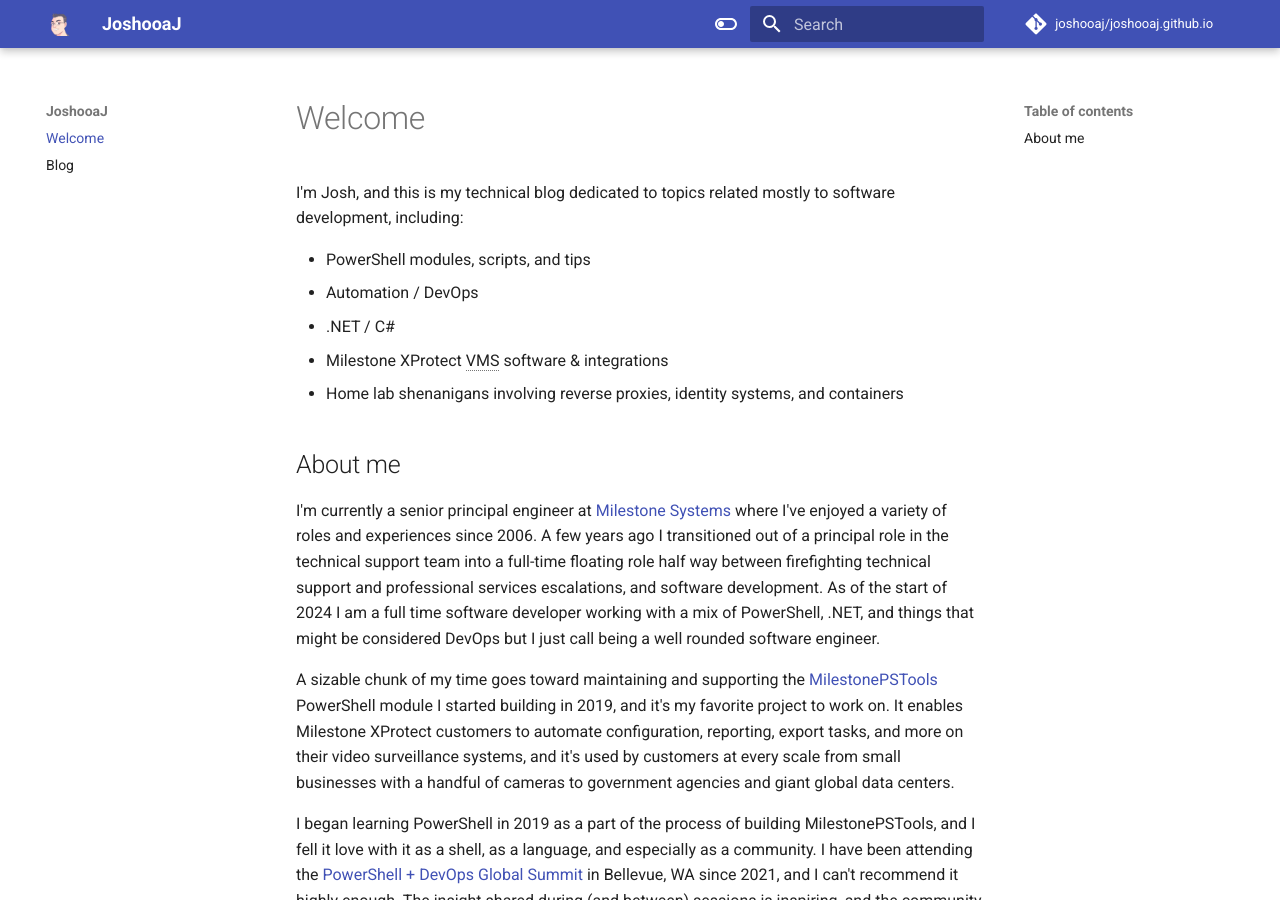
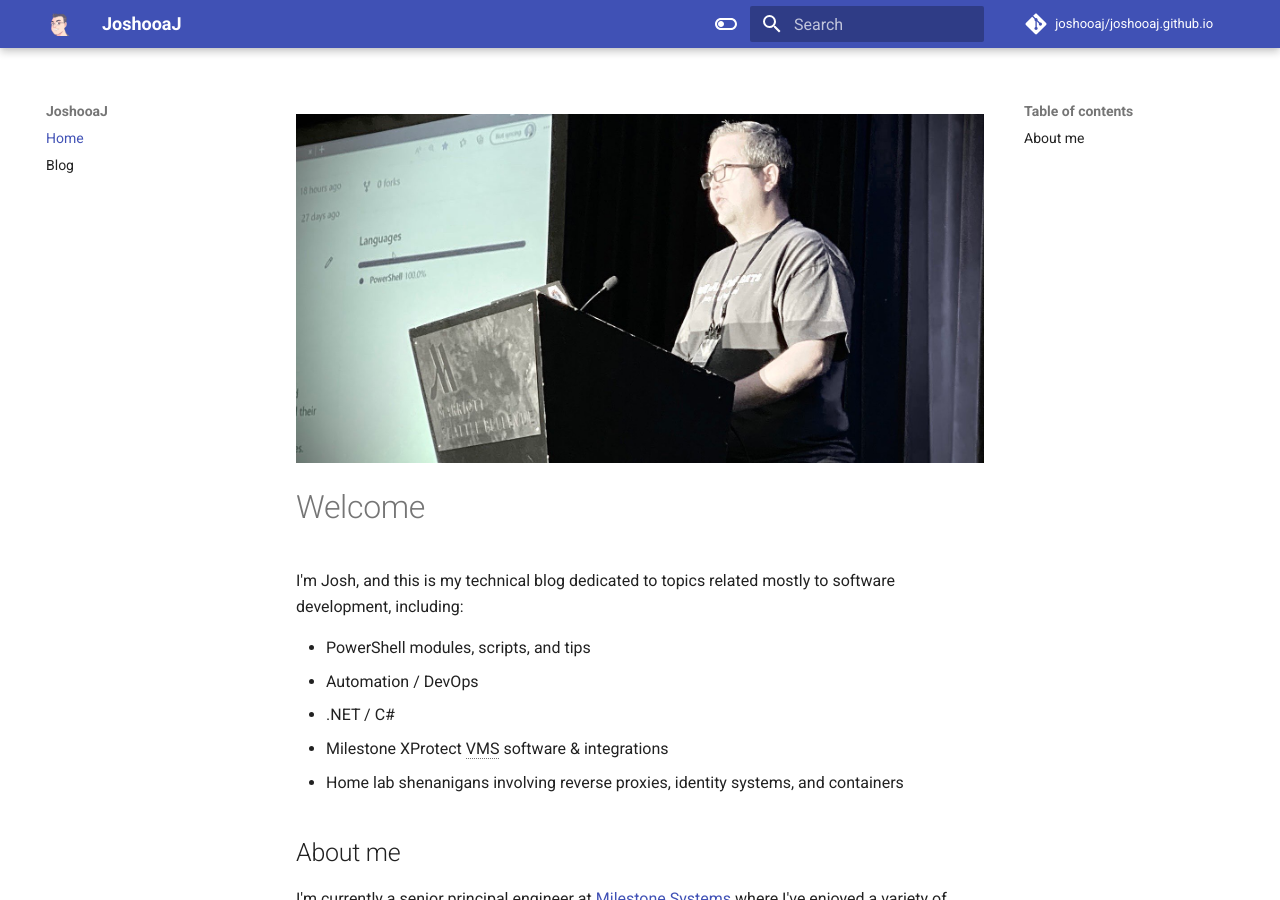
Before and after one commit to joshooaj/joshooaj.github.io, an MkDocs documentation site: the page built from docs/index.md, in a window 1280 px wide and 900 px high. Built offline with MkDocs 1.6.1 and Material for MkDocs 9.7.7, drawn with Linux system fonts in a browser that asks for light colours; comment, search, counter and statistics services are not loaded.

Commit message:
Update index.md

```diff
--- a/docs/index.md
+++ b/docs/index.md
@@ -1,3 +1,5 @@
+![Josh delivering lighting talk at PSHSummit22](./assets/images/pshsummit22-lightning-talk.jpg)
+
 # Welcome
 
 I'm Josh, and this is my technical blog dedicated to topics related mostly
```
